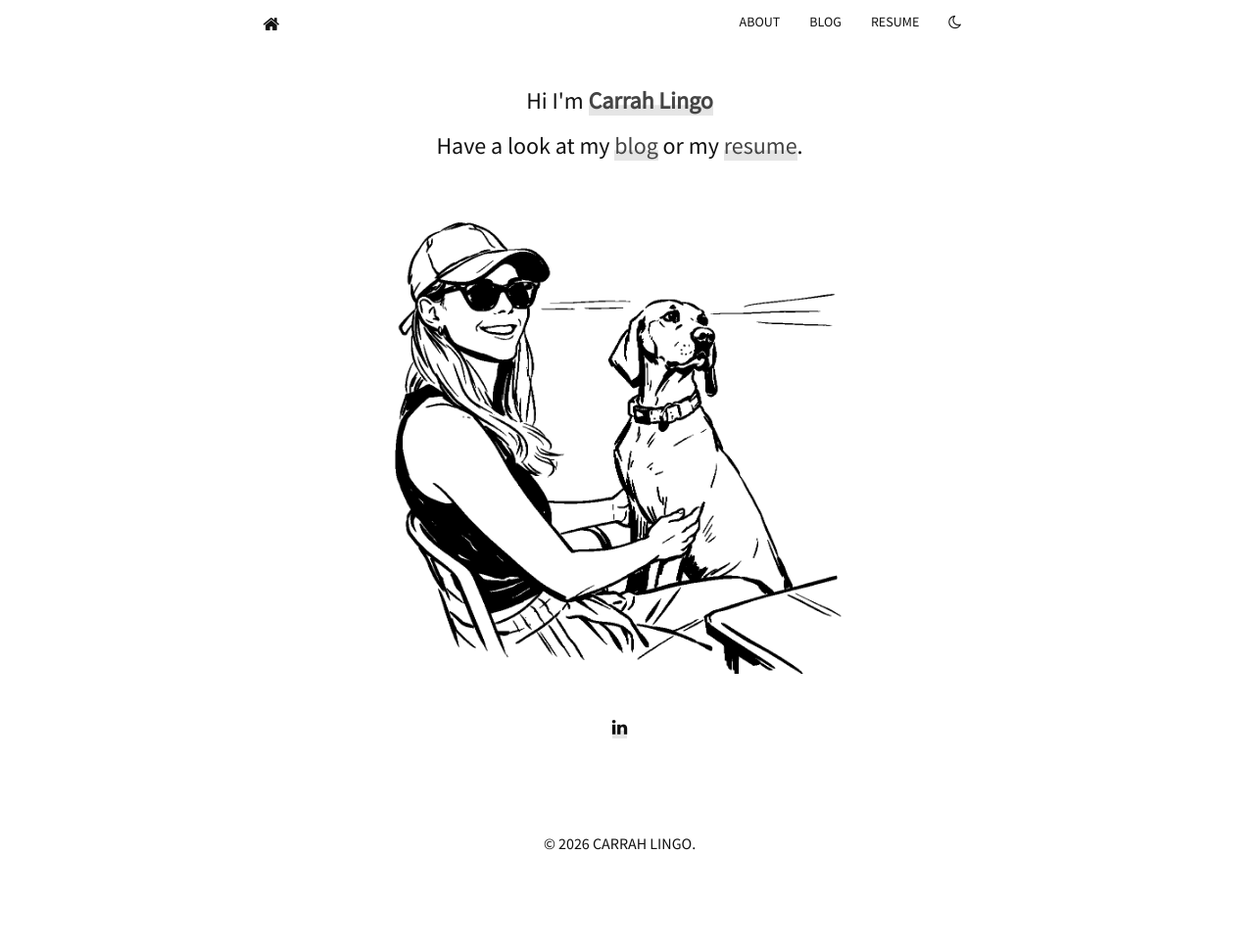
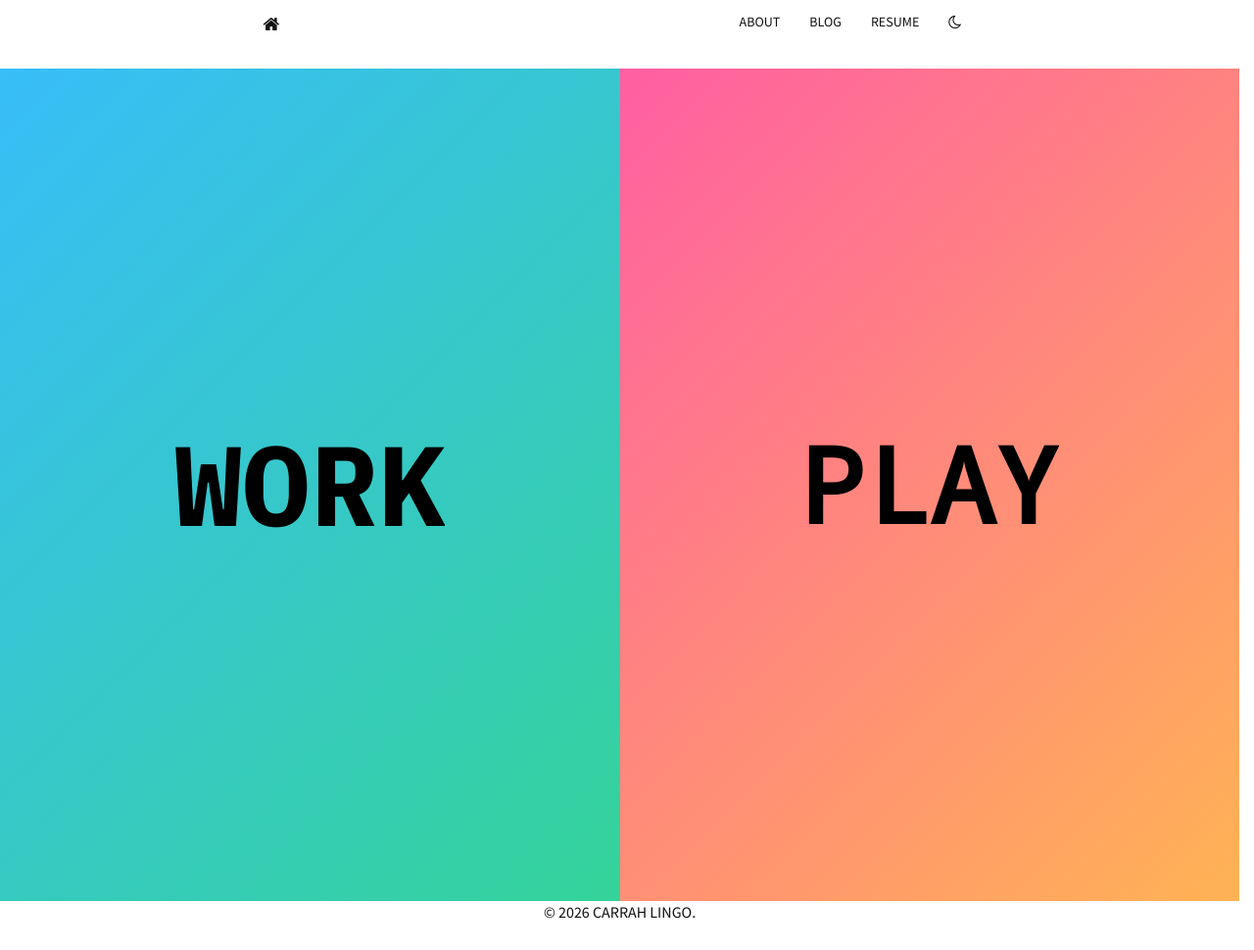
Before and after one commit to carrahlingo/carrahlingo.github.io, a Jekyll site: the page built from index.html, in a window 1280 px wide. Shown: the whole page at 98% size. Built offline with Jekyll 4.4.1, drawn with Linux system fonts in a browser that asks for light colours; nearby versions of some CDN libraries; before the commit the page ends 900 px from its top, so only the background shows below that.

Commit message:
Refactor home into WORK/PLAY split panels with 3s animations

```diff
--- a/_layouts/layout.html
+++ b/_layouts/layout.html
@@ -47,6 +47,9 @@
 	<!-- Custom styles for this template -->
   <!-- Cache-bust in dev and ensure correct paths regardless of baseurl/permalink depth. -->
   <link href="{{ '/static/css/main.css' | relative_url }}?v={{ site.time | date: '%s' }}" rel="stylesheet">
+  {% if page.layout == 'home' %}
+    <link href="https://fonts.googleapis.com/css2?family=IBM+Plex+Mono:wght@700&display=swap" rel="stylesheet">
+  {% endif %}
 	<link href="//fonts.googleapis.com/css?family=Source+Sans+Pro:200,400,200bold,400old" rel="stylesheet" type="text/css">
 	<link rel="stylesheet" href="https://maxcdn.bootstrapcdn.com/font-awesome/4.4.0/css/font-awesome.min.css">
 	<!-- <link href="{{ site.baseurl }}static/css/bootstrap.icon-large.min.css" rel="stylesheet"> -->
@@ -66,6 +69,9 @@
   </div>
   <!-- Footer -->
   {% include footer.html %}
+    {% if page.layout == 'home' %}
+      <script src="{{ '/static/js/home-split.js' | relative_url }}"></script>
+    {% endif %}
     <script>
         (function() {
             const themeToggles = document.querySelectorAll('.theme-toggle');
--- a/index.html
+++ b/index.html
@@ -3,15 +3,13 @@ layout: home
 title: Carrah Lingo
 ---
 
-<section id="about">
-	<div class="container centered">
-	  <h3>Hi I'm <strong><a href="{{ site.baseurl }}about.html">Carrah Lingo</a></strong></h3>
-	  <h3>Have a look at my <a href="{{ site.baseurl }}blog.html">blog</a> or my <a href="{{ site.baseurl }}resume.html">resume</a>.</h3>
-	  <div class="avatar">
-		<img src="{{ site.baseurl }}static/img/{{ site.avatar }}" alt="">
-	  </div>
-	  <br />
-	  {% include social.html %}
-	  <br />
-	</div>
+<section id="home-split" class="home-split is-animate-on-load" aria-label="Primary navigation">
+  <a class="home-panel home-panel-work" href="{{ '/resume.html' | relative_url }}" aria-label="Work (Resume)">
+    <span class="home-word home-word-work" aria-hidden="true">WORK</span>
+  </a>
+  <a class="home-panel home-panel-play" href="{{ '/blog.html' | relative_url }}" aria-label="Play (Blog)">
+    <span class="home-word home-word-play" aria-hidden="true">
+      <span class="play-letter">P</span><span class="play-letter">L</span><span class="play-letter">A</span><span class="play-letter">Y</span>
+    </span>
+  </a>
 </section>
--- a/static/css/main.css
+++ b/static/css/main.css
@@ -50,6 +50,155 @@ html,body {
 
 .fa {
   color: var(--icon-color);
+}
+
+/* Home (WORK / PLAY) split
+-------------------------------------------------- */
+
+.home-split {
+  display: flex;
+  width: 100%;
+  min-height: calc(100vh - var(--navbar-height, 0px));
+}
+
+.home-panel {
+  flex: 1 1 50%;
+  display: flex;
+  align-items: center;
+  justify-content: center;
+  text-align: center;
+  color: #000;
+  text-decoration: none;
+  box-shadow: none;
+  cursor: pointer;
+  user-select: none;
+  -webkit-tap-highlight-color: transparent;
+}
+
+.home-panel:visited,
+.home-panel:hover,
+.home-panel:focus,
+.home-panel:active {
+  color: #000;
+  text-decoration: none;
+  box-shadow: none;
+}
+
+.home-panel:focus-visible {
+  outline: 3px solid rgba(0, 0, 0, 0.55);
+  outline-offset: -3px;
+}
+
+.home-panel-work {
+  background: linear-gradient(135deg, #38bdf8 0%, #34d399 100%);
+}
+
+.home-panel-play {
+  background: linear-gradient(135deg, #ff5fa2 0%, #ffb354 100%);
+}
+
+.home-word {
+  display: inline-block;
+  font-size: clamp(56px, 9vw, 140px);
+  line-height: 1;
+}
+
+.home-word-work {
+  font-family: 'IBM Plex Mono', ui-monospace, SFMono-Regular, Menlo, Monaco, Consolas, "Liberation Mono", "Courier New", monospace;
+  font-weight: 700;
+  white-space: nowrap;
+  overflow: hidden;
+  width: 4ch;
+}
+
+.home-word-play {
+  font-family: 'Source Sans Pro', -apple-system, BlinkMacSystemFont, "Segoe UI", Helvetica, Arial, sans-serif;
+  font-weight: 700;
+  letter-spacing: 0.06em;
+}
+
+.home-word-play .play-letter {
+  display: inline-block;
+  transform-origin: 50% 70%;
+}
+
+/* On-load animations: JS adds then removes .is-animate-on-load. */
+.home-split.is-animate-on-load .home-word-work {
+  animation: homeWorkTypeIn 3s steps(4, end) 1 both;
+}
+
+.home-split.is-animate-on-load .home-word-play .play-letter {
+  animation: homePlayWobbleIn 3s ease-in-out 1 both;
+}
+
+@keyframes homeWorkTypeIn {
+  from { width: 0ch; }
+  to { width: 4ch; }
+}
+
+@keyframes homeWorkTypeHover {
+  from { width: 0ch; }
+  to { width: 4ch; }
+}
+
+@keyframes homePlayWobbleIn {
+  0% { transform: translateY(0) rotate(0); }
+  10% { transform: translateY(-8px) rotate(7deg); }
+  20% { transform: translateY(6px) rotate(-6deg); }
+  35% { transform: translateY(-6px) rotate(5deg); }
+  50% { transform: translateY(4px) rotate(-4deg); }
+  70% { transform: translateY(-3px) rotate(3deg); }
+  85% { transform: translateY(2px) rotate(-2deg); }
+  100% { transform: translateY(0) rotate(0); }
+}
+
+@keyframes homePlayWobbleHover {
+  0% { transform: translateY(0) rotate(0); }
+  10% { transform: translateY(-8px) rotate(7deg); }
+  20% { transform: translateY(6px) rotate(-6deg); }
+  35% { transform: translateY(-6px) rotate(5deg); }
+  50% { transform: translateY(4px) rotate(-4deg); }
+  70% { transform: translateY(-3px) rotate(3deg); }
+  85% { transform: translateY(2px) rotate(-2deg); }
+  100% { transform: translateY(0) rotate(0); }
+}
+
+/* Add some variety per-letter without changing total runtime. */
+.home-word-play .play-letter:nth-child(odd) { transform-origin: 40% 70%; }
+.home-word-play .play-letter:nth-child(even) { transform-origin: 60% 70%; }
+.home-word-play .play-letter:nth-child(1) { filter: saturate(1.05); }
+.home-word-play .play-letter:nth-child(2) { filter: saturate(1.10); }
+.home-word-play .play-letter:nth-child(3) { filter: saturate(1.06); }
+.home-word-play .play-letter:nth-child(4) { filter: saturate(1.12); }
+
+/* Hover/focus replay: only after load animation completes, and only on hover-capable devices. */
+@media (hover: hover) and (pointer: fine) {
+  .home-split:not(.is-animate-on-load) .home-panel-work:hover .home-word-work,
+  .home-split:not(.is-animate-on-load) .home-panel-work:focus-visible .home-word-work {
+    animation: homeWorkTypeHover 3s steps(4, end) 1 both;
+  }
+
+  .home-split:not(.is-animate-on-load) .home-panel-play:hover .home-word-play .play-letter,
+  .home-split:not(.is-animate-on-load) .home-panel-play:focus-visible .home-word-play .play-letter {
+    animation: homePlayWobbleHover 3s ease-in-out 1 both;
+  }
+
+  .home-panel:hover {
+    filter: saturate(1.03) brightness(1.02);
+  }
+}
+
+@media (max-width: 767px) {
+  .home-split {
+    flex-direction: column;
+  }
+}
+
+@media (prefers-reduced-motion: reduce) {
+  .home-word-work,
+  .home-word-play .play-letter {
+    animation: none !important;
+  }
 }
 
 /* Wrapper for page content to push down footer */
--- /dev/null
+++ b/static/js/home-split.js
@@ -0,0 +1,34 @@
+(function () {
+  // Home-only behavior: play animations once on page load, then allow hover replay (CSS-driven).
+  function ready(fn) {
+    if (document.readyState === 'loading') {
+      document.addEventListener('DOMContentLoaded', fn);
+    } else {
+      fn();
+    }
+  }
+
+  ready(function () {
+    var split = document.getElementById('home-split');
+    if (!split) return;
+
+    // Respect reduced motion.
+    try {
+      if (window.matchMedia && window.matchMedia('(prefers-reduced-motion: reduce)').matches) return;
+    } catch (e) {
+      // Ignore.
+    }
+
+    // Improve vertical centering by sizing the split section to the viewport minus navbar height.
+    var navbar = document.querySelector('.navbar');
+    if (navbar && navbar.offsetHeight) {
+      document.documentElement.style.setProperty('--navbar-height', navbar.offsetHeight + 'px');
+    }
+
+    // Run the "on load" animations exactly once.
+    split.classList.add('is-animate-on-load');
+    window.setTimeout(function () {
+      split.classList.remove('is-animate-on-load');
+    }, 3100); // 3s animation + small buffer
+  });
+})();
```
